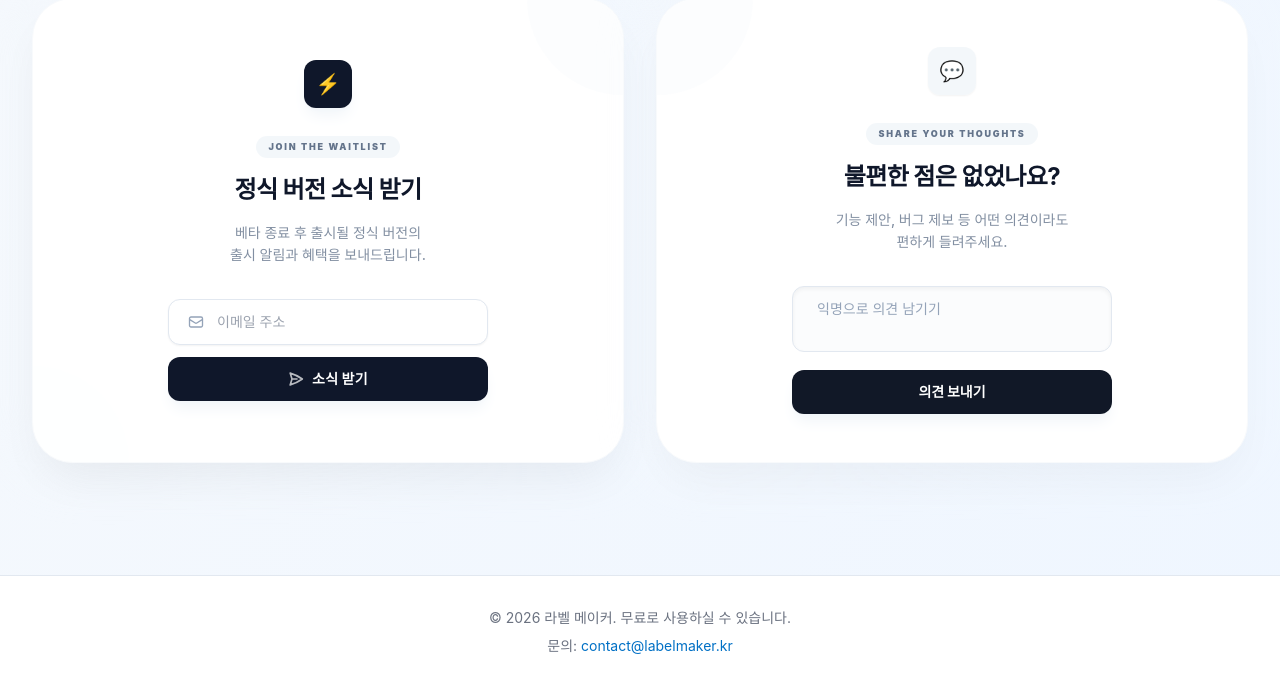
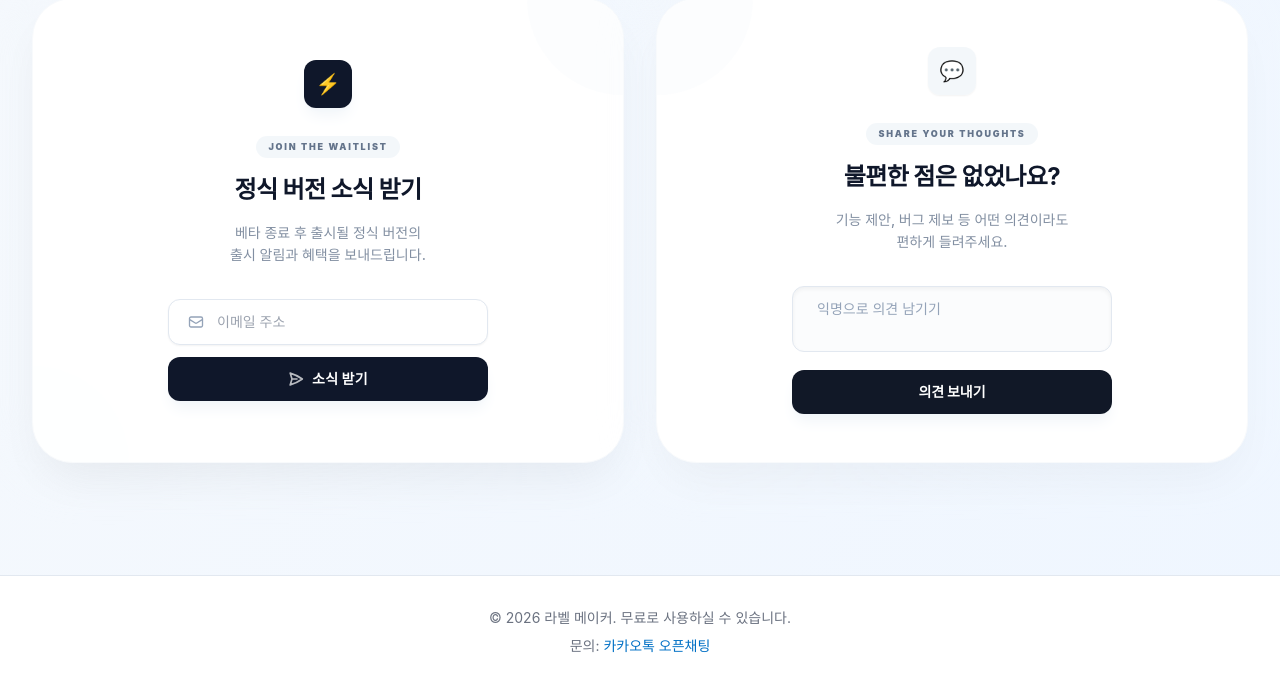
Before and after one commit to roddbstn/label_maker, a Next.js app: page / in a window 1280 px wide. Shown: the part 1448-2136 px from the top of the page. Built offline with nearby package versions, Linux system fonts and the light colour scheme.

Commit message:
style: update footer contact to KakaoTalk open chat link

```diff
--- a/src/app/page.tsx
+++ b/src/app/page.tsx
@@ -231,7 +231,7 @@ export default function Home() {
                             © 2026 라벨 메이커. 무료로 사용하실 수 있습니다.
                         </p>
                         <p>
-                            문의: <a href="mailto:contact@labelmaker.kr" className="text-primary-600 hover:underline">contact@labelmaker.kr</a>
+                            문의: <a href="https://open.kakao.com/o/sVRBnSdi" target="_blank" rel="noopener noreferrer" className="text-primary-600 hover:underline">카카오톡 오픈채팅</a>
                         </p>
                     </div>
                 </div>
```
